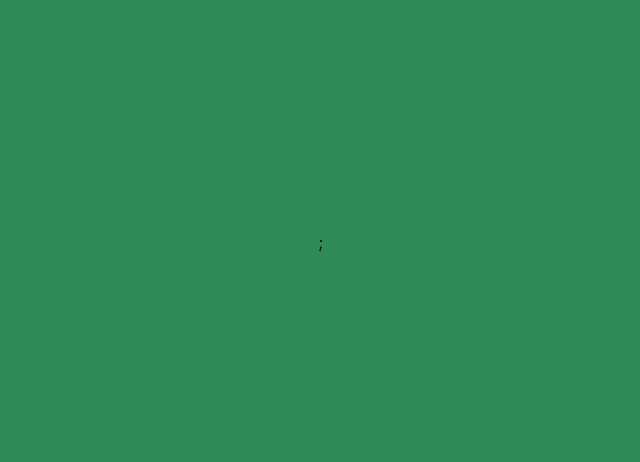
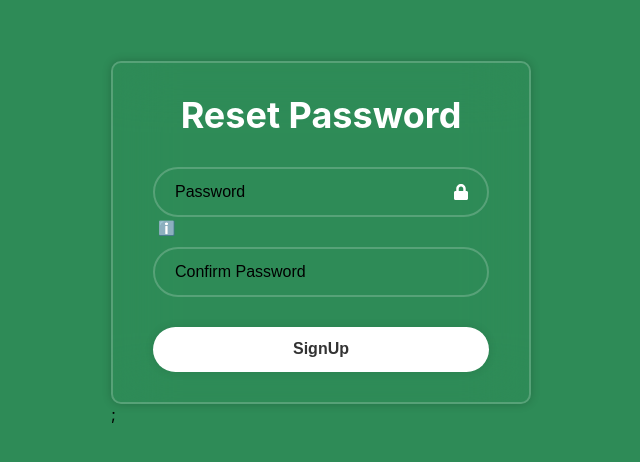
Before and after one commit to saltypie/TimetableProject, a React (Create React App) app in the folder Front-End/frontend/: page /ResetPassword in a window 1280 px wide. Before the commit this address had no page. Shown: the part 158-620 px from the top of the page, without its empty margins (319-959 px from the left). Built offline with nearby package versions, Linux system fonts and the light colour scheme; the HTML template or start-up script is replaced by a standard one.

Commit message:
Frontend

```diff
--- a/Front-End/frontend/src/App.js
+++ b/Front-End/frontend/src/App.js
@@ -6,6 +6,7 @@ import Lock from "./components/lock.jsx";
 import LandingPage from "./components/landingpage.jsx";
 import Activate from "./components/Activate.jsx";
 import Home from "./components/home.jsx";
+import ResetPassword from "./components/resetPassword.jsx";
 import{useEffect, useState} from 'react';
 
 function App() {
@@ -53,6 +54,7 @@ useEffect(()=>{
      <BrowserRouter>
 
         <Routes>
+        <Route path="/ResetPassword" element={<ResetPassword/>}/>
           <Route path="/Home" element={<Home/>}/>
           <Route path="/Activate" element={<Activate/>}/>
           <Route path="/LandingPage" element={<LandingPage/>}/>
--- /dev/null
+++ b/Front-End/frontend/src/components/resetPassword.jsx
@@ -0,0 +1,58 @@
+import React, { useState } from 'react';
+import './Login.css';
+import {FaLock } from "react-icons/fa";
+
+
+const ResetPassword = () => {
+  const [password, setPassword] = useState('');
+  const [confirmPassword, setConfirmPassword] = useState('');
+  const [passwordMatch, setPasswordMatch] = useState(true);
+
+    const handlePasswordChange = (e) => {
+        setPassword(e.target.value);
+      };
+
+      const handleConfirmPasswordChange = (e) => {
+        setConfirmPassword(e.target.value);
+        setPasswordMatch(e.target.value === password);
+      };
+
+  return (
+
+      <div className='wrapper'>
+        <form action="">
+          <h1>Reset Password</h1>
+
+          <div className="input-box">
+            <input
+              type="password"
+              placeholder="Password"
+              value={password}
+              onChange={handlePasswordChange}
+              required
+              pattern="^(?=.*[!@#$%^&*])[a-zA-Z0-9!@#$%^&*]{8,}$"
+              title="Password must be at least 8 characters long and contain at least one symbol"
+            />
+            <FaLock className='icon'/>
+            <span className="info" title="Your password must be at least 8 characters long and contain at least one symbol.">ℹ️</span>
+          </div>
+
+          <div className="input-box">
+            <input
+              type="password"
+              placeholder="Confirm Password"
+              value={confirmPassword}
+              onChange={handleConfirmPasswordChange}
+              required
+            />
+            {passwordMatch ? null : <span style={{ color: 'red' }}>Passwords do not match</span>}
+          </div>
+
+          <button type="submit" disabled={!passwordMatch}>SignUp</button>
+
+        </form>
+      </div>
+  )
+}
+
+export default ResetPassword
```
